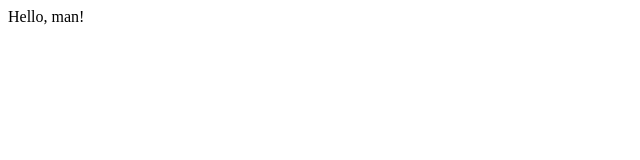
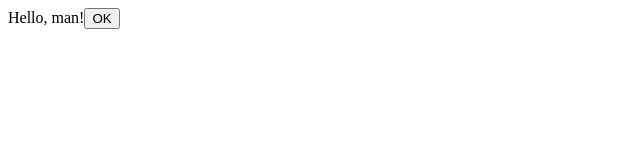
Before and after one commit to vnosikov/books-tracker-server, a React (Create React App) app in the folder client/: page / in a window 1280 px wide. Shown: the top 160 px of the page, without its empty margins (0-640 px from the left). Built offline with nearby package versions, Linux system fonts and the light colour scheme.

Commit message:
game with redux

```diff
--- a/client/src/components/App.js
+++ b/client/src/components/App.js
@@ -1,9 +1,17 @@
 import React from 'react';
+import { useDispatch } from 'react-redux';
+import { test } from '../reducers/authReducer';
 
 
-const App = () => (
-  <div>Hello, man!</div>
-);
+const App = () => {
+  const dispatch = useDispatch();
+  return (
+    <div>
+      Hello, man!
+      <button onClick={() => {dispatch(test()); }}>OK</button>
+    </div>
+  );
+}
 
 
 export default App;
--- a/client/src/index.js
+++ b/client/src/index.js
@@ -1,7 +1,21 @@
 import React from 'react';
 import ReactDOM from 'react-dom';
+import { Provider } from 'react-redux';
+import { configureStore } from "@reduxjs/toolkit";
 
 import App from './components/App';
+import authReducer from './reducers/authReducer';
 
 
-ReactDOM.render(<App />, document.getElementById('root'));
+const store = configureStore({
+  reducer: {
+    auth: authReducer,
+  },
+});
+
+ReactDOM.render(
+  <Provider store={store}>
+    <App />
+  </Provider>,
+  document.getElementById('root')
+);
--- /dev/null
+++ b/client/src/reducers/authReducer.js
@@ -0,0 +1,14 @@
+const { createSlice } = require("@reduxjs/toolkit");
+
+const authSlice = createSlice({
+  name: 'auth',
+  initialState: ['WTF'],
+  reducers: {
+    test(state, action) {
+      state.push('TEST');
+    }
+  }
+});
+
+export const { test } = authSlice.actions;
+export default authSlice.reducer;
--- a/package.json
+++ b/package.json
@@ -17,12 +17,15 @@
   "author": "",
   "license": "ISC",
   "dependencies": {
+    "@reduxjs/toolkit": "^1.4.0",
     "concurrently": "^5.2.0",
     "cookie-session": "^1.4.0",
     "express": "^4.17.1",
     "mongoose": "^5.9.18",
     "nodemon": "^2.0.4",
     "passport": "^0.4.1",
-    "passport-google-oauth20": "^2.0.0"
+    "passport-google-oauth20": "^2.0.0",
+    "react-redux": "^7.2.1",
+    "redux": "^4.0.5"
   }
 }
```
Also changed, not shown: 1 other file (tests, documents, lock files or other folders).
